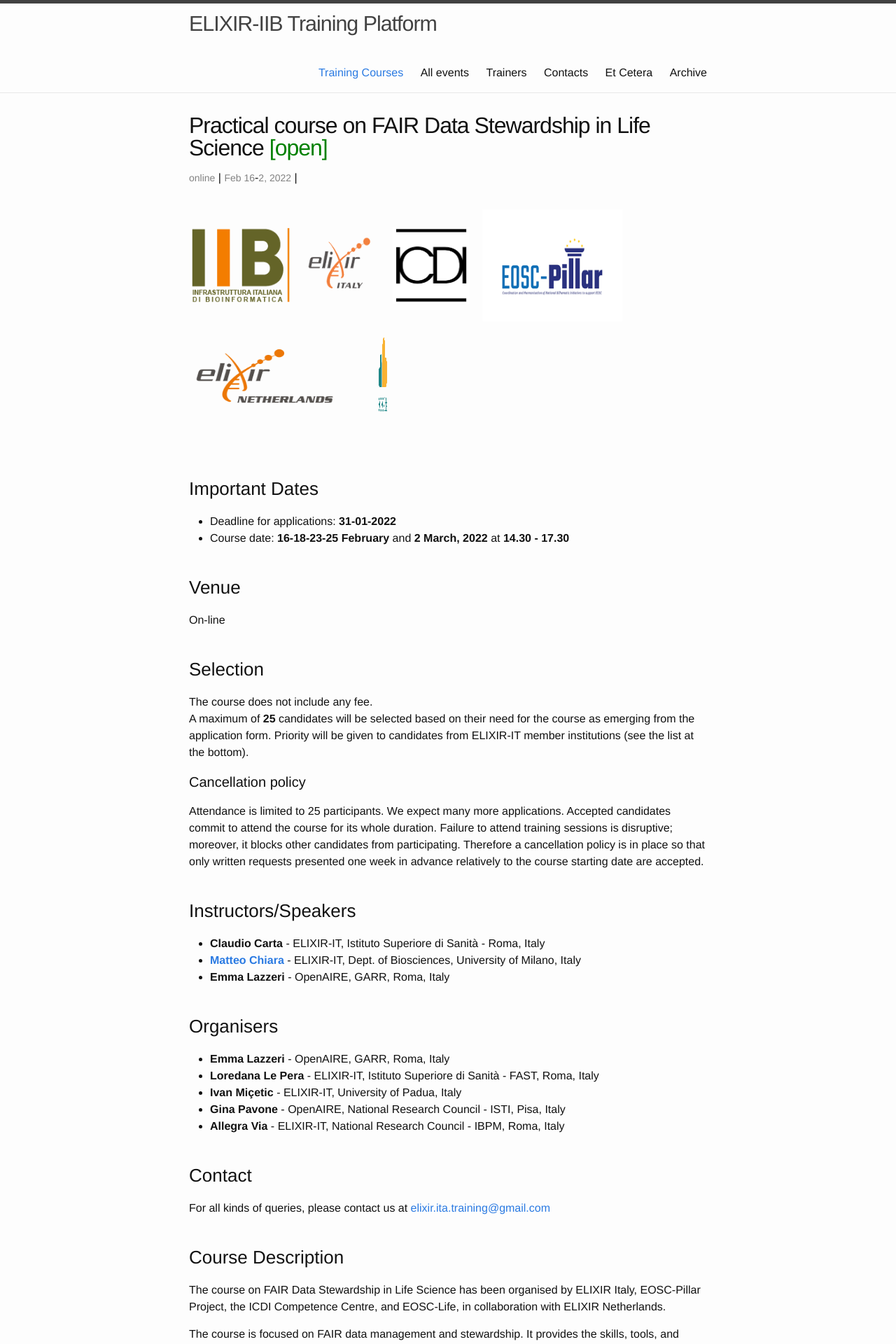
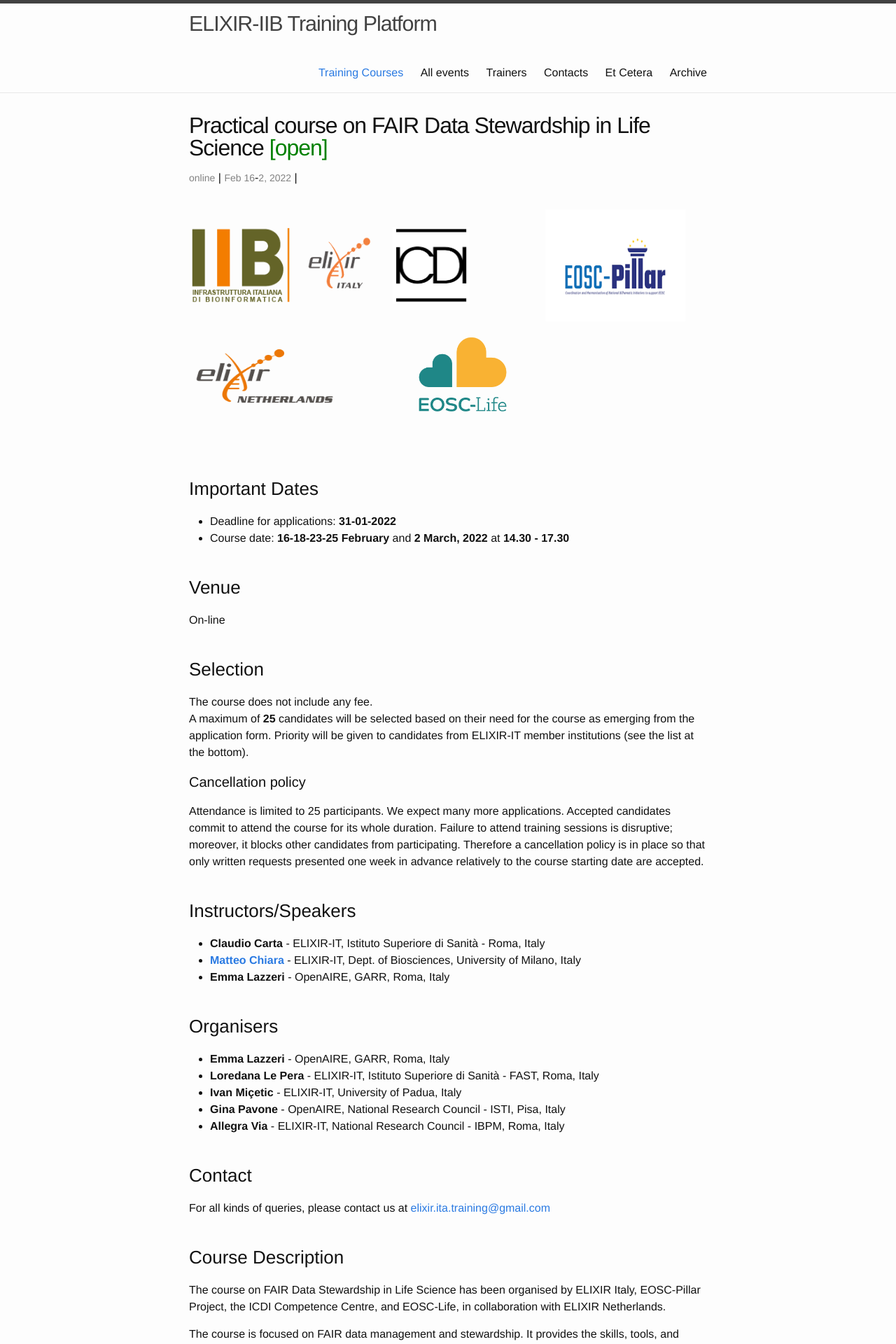
Before and after one commit to ELIXIR-IIB-training/website, a Jekyll site: the page built from _posts/2022-02-16-FAIR_Data_Stewardship-online.md, in a window 1280 px wide. Shown: the top 1920 px of the page at 70% size. Built offline with Jekyll 4.4.1, drawn with Linux system fonts in a browser that asks for light colours.

Commit message:
Formatting Logos

```diff
--- a/_posts/2022-02-16-FAIR_Data_Stewardship-online.md
+++ b/_posts/2022-02-16-FAIR_Data_Stewardship-online.md
@@ -24,6 +24,7 @@ description: The course on FAIR Data Stewardship in Life Science has been organi
         <tr>
         <td><a href="https://elixir-europe.org/about-us/who-we-are/nodes/netherlands"><img src="../../../img/Logo_ELIXIR_Netherlands.jpeg" height="110" width="210"></a>
         </td>
+        <td width="10"></td>
         <td><a href="https://www.eosc-life.eu/"><img src="../../../img/Logo_EOSC_Life.png" height="150" width="200"></a>
         </td>
         </tr>
```
